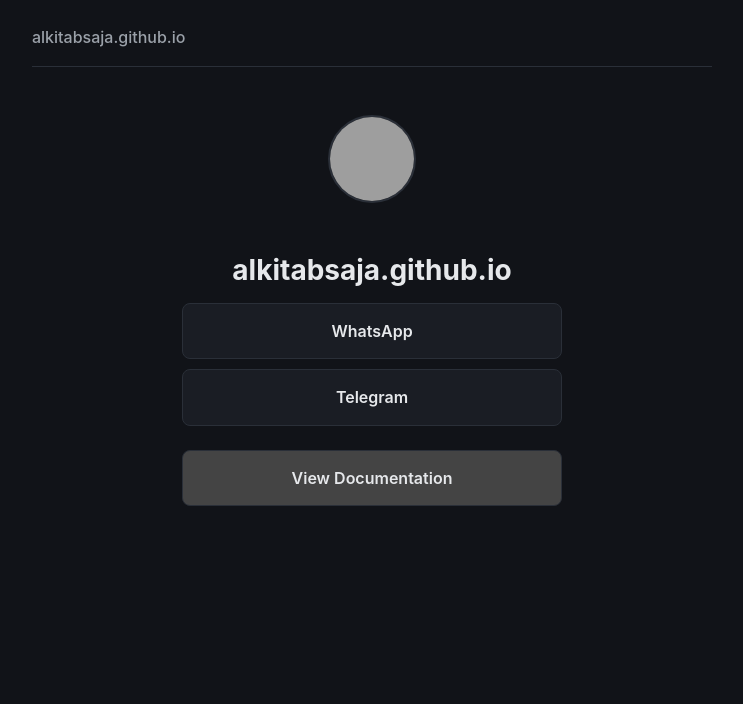
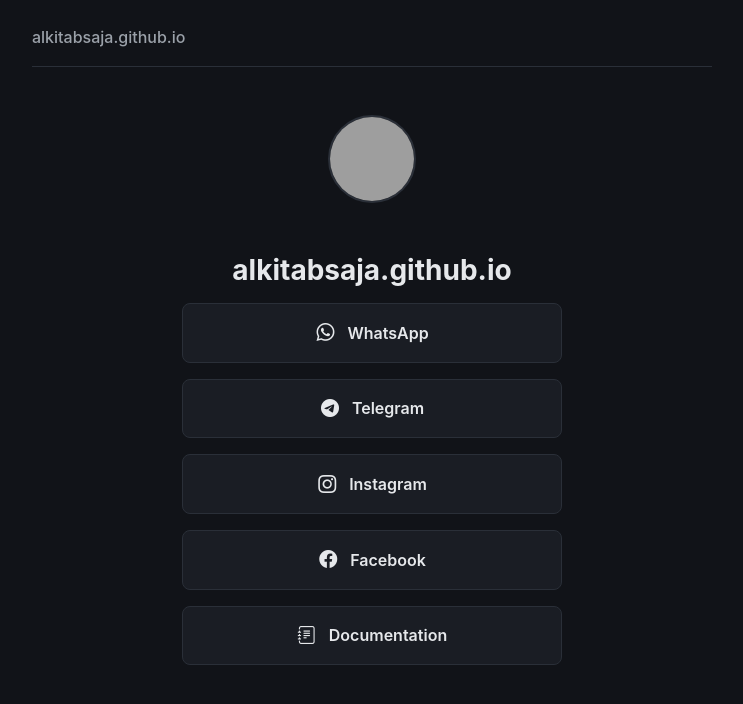
Before and after one commit to alkitabsaja/alkitabsaja.github.io, a Jekyll site: the page built from index.md, in a window 1280 px wide. Shown: the top 704 px of the page, without its empty margins (268-1011 px from the left). Built offline with Jekyll 4.4.1, drawn with Linux system fonts in a browser that asks for light colours; grey boxes are pictures that could not be loaded.

Commit message:
Update index.md

```diff
--- a/index.md
+++ b/index.md
@@ -8,11 +8,32 @@ title: Home
 <img src="https://github.com/alkitabsaja.png" class="avatar" alt="Avatar">
 
 # {{ site.title }}
+
 {{ site.description }}
 
-[WhatsApp](https://whatsapp.com/channel/0029VaG4wt66GcGJtG6TMN0p){:.btn.whatsapp target="_blank"}
-[Telegram](https://t.me/addlist/Qt557gGoAsIwZDI1){:.btn.telegram target="_blank"}
+<a href="https://whatsapp.com/channel/0029VaG4wt66GcGJtG6TMN0p" class="btn" target="_blank">
+  <i class="bi bi-whatsapp"></i>
+  WhatsApp
+</a>
 
-[View Documentation](/docs/){:.btn style="background:#444;margin-top:24px;"}
+<a href="https://t.me/addlist/Qt557gGoAsIwZDI1" class="btn" target="_blank">
+  <i class="bi bi-telegram"></i>
+  Telegram
+</a>
+
+<a href="https://instagram.com/alkitabsaja" class="btn" target="_blank">
+  <i class="bi bi-instagram"></i>
+  Instagram
+</a>
+
+<a href="https://facebook.com/alkitabsaja" class="btn" target="_blank">
+  <i class="bi bi-facebook"></i>
+  Facebook
+</a>
+
+<a href="/docs/" class="btn">
+  <i class="bi bi-journal-text"></i>
+  Documentation
+</a>
 
 </div>
```
